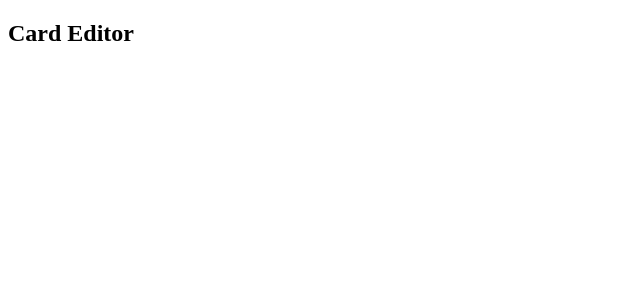
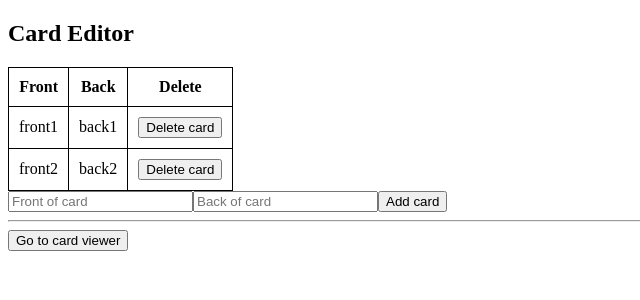
Before and after one commit to mzhao80/Datamatch-Bootcamp, a React (Create React App) app: page / in a window 1280 px wide. Shown: the top 300 px of the page, without its empty margins (0-640 px from the left). Built offline with nearby package versions, Linux system fonts and the light colour scheme.

Commit message:
Tasks 1 through 3

```diff
--- a/src/App.js
+++ b/src/App.js
@@ -1,18 +1,45 @@
 import React from 'react';
 import CardEditor from './CardEditor'
+import CardViewer from './CardViewer';
 
 class App extends React.Component {
   constructor(props) {
     super(props);
-    this.state =  {
+    this.state = {
       cards: [
-        {front: 'front1', back: 'back1'},
-        {front: 'front2', back: 'back2'},
+        { front: 'front1', back: 'back1' },
+        { front: 'front2', back: 'back2' },
       ],
+      editor: true,
     };
   }
+
+  addCard = card => {
+    const cards = this.state.cards.slice().concat(card);
+    this.setState({ cards });
+  }
+
+  deleteCard = index => {
+    const cards = this.state.cards.slice();
+    cards.splice(index, 1);
+    this.setState({ cards });
+  }
+
+  switchMode = () => this.setState({ editor: !this.state.editor });
+
   render() {
-    return <CardEditor cards ={this.state.cards}/>;
+    if (this.state.editor) {
+      return (
+        <CardEditor
+          addCard={this.addCard}
+          cards={this.state.cards}
+          deleteCard={this.deleteCard}
+          switchMode={this.switchMode}
+        />
+      );
+    } else {
+      return <CardViewer switchMode={this.switchMode} />;
+    }
   }
 
 }
--- /dev/null
+++ b/src/CardEditor.css
@@ -0,0 +1,14 @@
+table,
+td,
+th {
+    border: 1px solid black;
+}
+
+table {
+    border-collapse: collapse;
+}
+
+td,
+th {
+    padding: 10px;
+}
--- a/src/CardEditor.js
+++ b/src/CardEditor.js
@@ -1,10 +1,61 @@
 import React from "react";
+import './CardEditor.css';
 
 class CardEditor extends React.Component {
+    constructor(props) {
+        super(props);
+        this.state = { front: '', back: '' };
+    }
+    addCard = () => {
+        if (this.state.front !== '' || this.state.back !== '') {
+            this.props.addCard(this.state);
+            this.setState({ front: '', back: '' });
+        }
+    }
+    deleteCard = index => this.props.deleteCard(index);
+    handleChange = event => {
+        this.setState({ [event.target.name]: event.target.value });
+    }
     render() {
+        const cards = this.props.cards.map((card, index) => {
+            return (
+                <tr key={index}>
+                    <td>{card.front}</td>
+                    <td>{card.back}</td>
+                    <td>
+                        <button onClick={() => this.deleteCard(index)}>Delete card</button>
+                    </td>
+                </tr>
+            )
+        })
         return (
             <div>
                 <h2>Card Editor</h2>
+                <table>
+                    <thead>
+                        <tr>
+                            <th>Front</th>
+                            <th>Back</th>
+                            <th>Delete</th>
+                        </tr>
+                    </thead>
+                    <tbody>{cards}</tbody>
+                </table>
+                <input
+                    name="front"
+                    onChange={this.handleChange}
+                    placeholder="Front of card" v
+                    value={this.state.front}
+
+                />
+                <input
+                    name="back"
+                    onChange={this.handleChange}
+                    placeholder="Back of card"
+                    value={this.state.back} />
+                <button onClick={this.addCard}>Add card</button>
+                <hr />
+                <button onClick={this.props.switchMode}>Go to card viewer</button>
             </div>
         );
     }
--- /dev/null
+++ b/src/CardViewer.js
@@ -0,0 +1,15 @@
+import React from 'react';
+
+class CardViewer extends React.Component {
+    render() {
+        return (
+            <div>
+                <h2>Card Viewer</h2>
+                <hr />
+                <button onClick={this.props.switchMode}>Go to card editor</button>
+            </div>
+        )
+    }
+}
+
+export default CardViewer;
```
